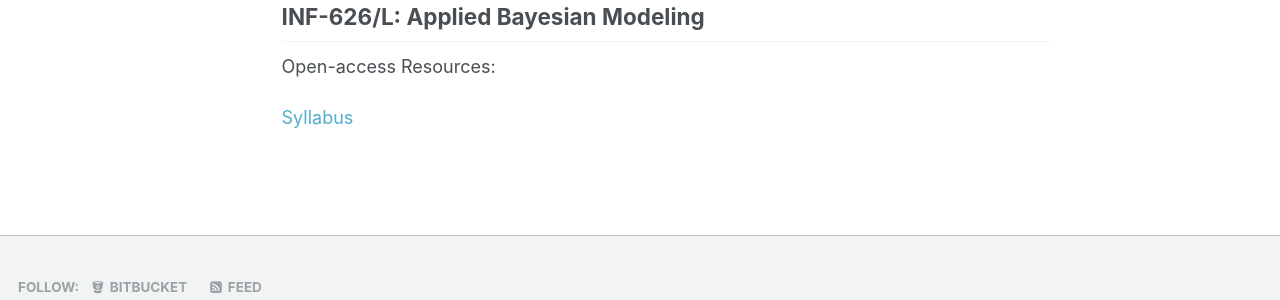
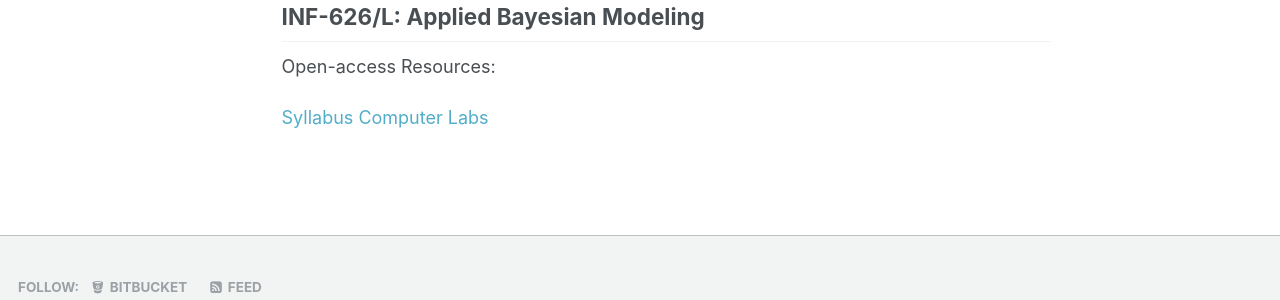
Before and after one commit to jrmihalj/jrmihalj.github.io, a Jekyll site: the page built from _pages/teaching.md, in a window 1280 px wide. Shown: the part 1087-1387 px from the top of the page. Built offline with Jekyll 4.4.1, drawn with Linux system fonts in a browser that asks for light colours; our own code applies the rules of GitHub Pages for plain Markdown files.

Commit message:
add computer labs - bayesian

```diff
--- a/_pages/teaching.md
+++ b/_pages/teaching.md
@@ -23,3 +23,4 @@ Open-access Resources:
 Open-access Resources:
 
 [Syllabus](https://drive.google.com/open?id=1RnuGR9Lg5mMKuP22nwGJOkn5Sq9ag0mN){:target="_blank"}
+[Computer Labs](https://bitbucket.org/jrmihalj/bayesian_comp_labs/src/){:target="_blank"}
```
